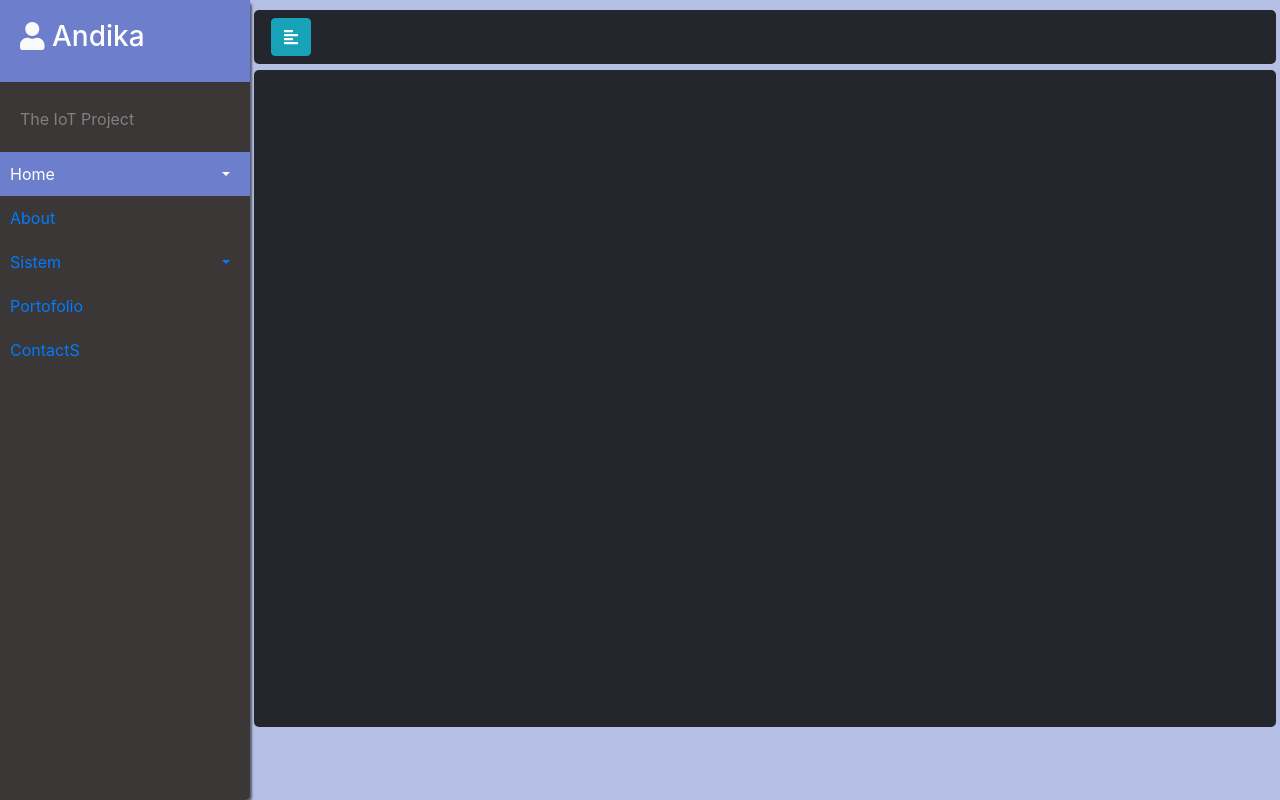
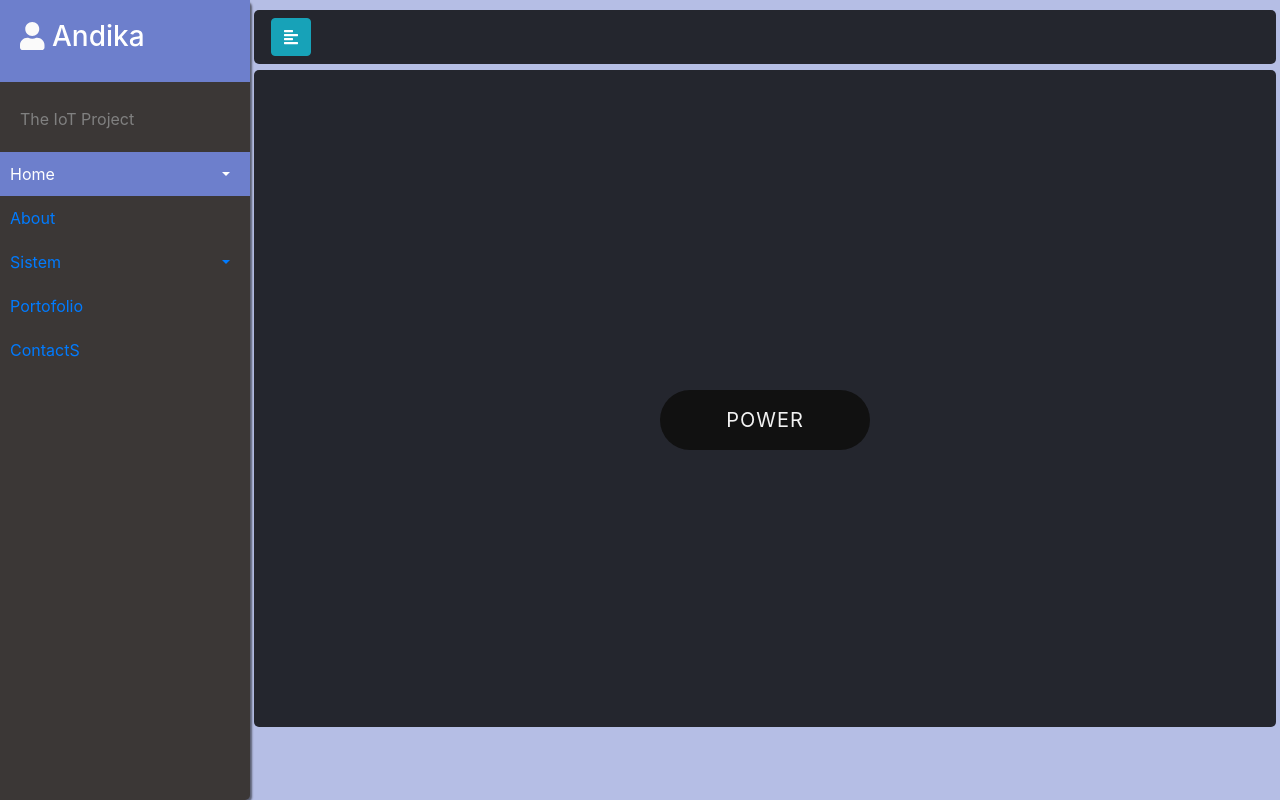
Before and after one commit to Fic21/tabgdika, a PHP site: page /index.php?page=Remote in a window 1280 px wide. Run offline with PHP 8.4, Linux system fonts and the light colour scheme; some libraries are stand-ins or nearby versions.

Commit message:
penambahan
penambahan button

```diff
--- a/css/style2.css
+++ b/css/style2.css
@@ -202,3 +202,73 @@ ul ul a{
     padding: 5px;
     font-size:20px;
 }
+
+
+/*awal classbButton*/
+.centeri{
+   margin-top: 30%;
+}
+.outer{
+    position: relative;
+    margin:0 50px;
+
+}
+
+.button{
+    text-align: center;
+    height: 70px;
+    width: 220px;
+    border-radius: 50px;
+}
+.outer button,.outer span{
+    position: absolute;
+    top: 50%;
+    left: 50%;
+    transform: translate(-50%,-50%);
+}
+
+.outer button{
+    background-color: #111;
+    color: #f2f2f2;
+    outline: none;
+    border:none;
+    font-size: 20px;
+    letter-spacing: 1px;
+    text-transform: uppercase;
+    cursor: pointer;
+}
+
+.button button{
+    height: 60px;
+    width: 210px;
+    border-radius: 50px;
+    z-index: 3;
+}
+
+.outer span{
+    height: 100%;
+    width: 100%;
+    background: inherit;
+}
+.button span{
+    border-radius: 50px;
+}
+.outer span:nth-child(1){
+    filter: blur(4px);
+}
+.outer span:nth-child(2){
+    filter: blur(7px);
+}
+.outer:hover{
+    animation: rotate 3.5s linear infinite;
+    background: linear-gradient(#14ffe9,#ffeb3b,#ff00e0);
+}
+@keyframes rotate{
+    0%{
+        filter: hue-rotate(0deg);
+    }
+    100%{
+        filter: hue-rotate(360deg);
+    }
+}
+/*akhir bButton*/
--- a/halaman/Portfolio.php
+++ b/halaman/Portfolio.php
@@ -1,7 +1,3 @@
 <div class="halaman">
-	<div class="bPower">
-		<button>Power</button>
-		<span></span>
-		<span></span>
-	</div>
+
 </div>
--- a/halaman/Remote.php
+++ b/halaman/Remote.php
@@ -1,3 +1,10 @@
 <div class="halaman">
+	<div class="d-flex justify-content-around centeri">
+		<div class="outer button">
+			<button>Power</button>
+			<span></span>
+			<span></span>
+		</div>
+	</div>
 
 </div>
```
